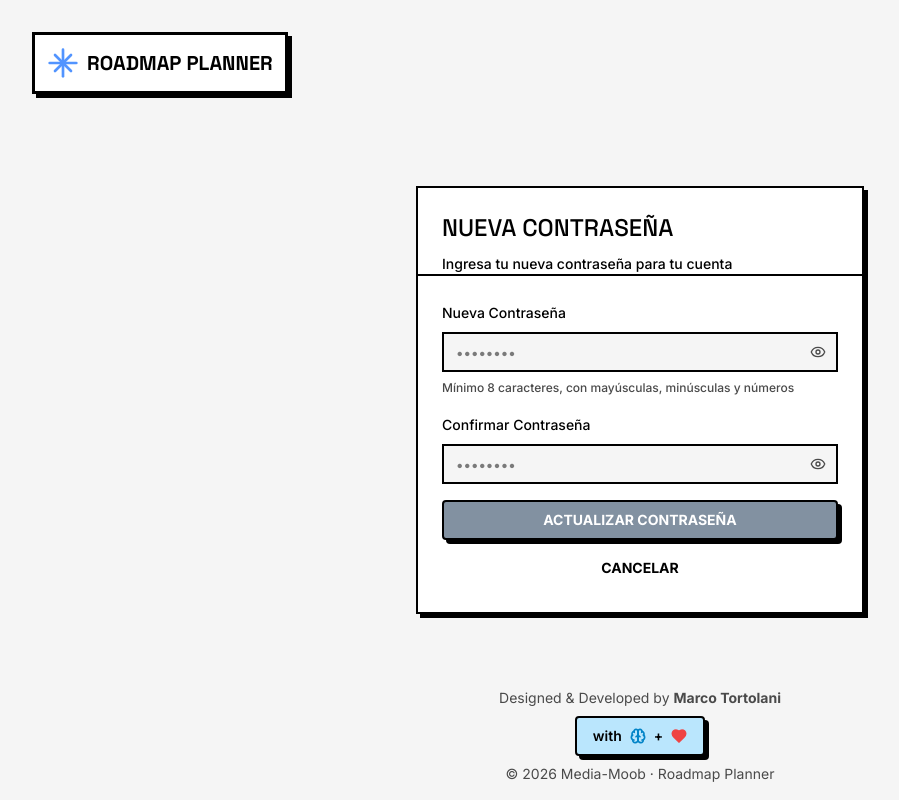
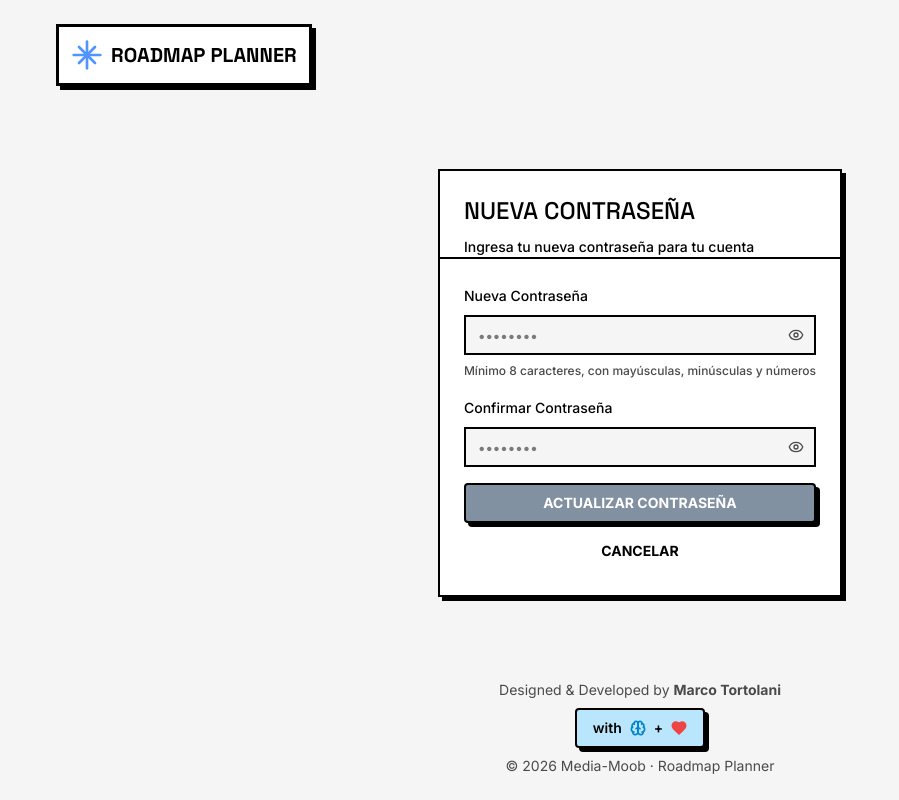
Before and after one commit to marcotortolani/moob-roadmap-planner, a Next.js app: page /reset-password in a window 1280 px wide. Shown: the whole page, without its empty margins (0-899 px from the left). Built offline with nearby package versions, Linux system fonts and the light colour scheme; no server answers.

Commit message:
fix product card language, fix auth pages

```diff
--- a/src/app/(auth)/layout.tsx
+++ b/src/app/(auth)/layout.tsx
@@ -8,9 +8,10 @@ export default function AuthLayout({
   children: React.ReactNode
 }) {
   return (
-    <div className="flex min-h-screen w-full flex-col items-center justify-center bg-neo-gray-light p-4">
+    <div className="w-full min-h-screen overflow-hidden flex flex-col items-center justify-between gap-8 bg-neo-gray-light p-4">
       {/* Logo flotante arriba */}
-      <div className="absolute top-8 left-8 border-3 border-black shadow-neo-md bg-white p-3">
+      <div className=" w-full md:translate-x-10">
+        <div className="w-fit translate-y-2 h-fit border-3 border-black shadow-neo-md bg-white p-3">
           <div className="flex items-center gap-2">
             <Logo
               className="h-8 w-8"
@@ -21,12 +22,15 @@ export default function AuthLayout({
             </span>
           </div>
         </div>
+      </div>
 
       {/* Contenido centrado */}
-      <main className="w-full max-w-md">{children}</main>
+      <main className="w-full max-w-md h-full min-h-fit flex flex-col items-center justify-center">
+        {children}
+      </main>
 
       {/* Footer */}
-      <footer className="absolute bottom-4 text-center text-sm text-muted-foreground">
+      <footer className="-translate-y-2 min-h-fit text-center text-sm text-muted-foreground">
         <div className="flex flex-col items-center justify-center gap-2">
           <p className=" font-normal">
             Designed & Developed by{' '}
--- a/src/components/product-card.tsx
+++ b/src/components/product-card.tsx
@@ -15,6 +15,7 @@ import { es } from 'date-fns/locale'
 import type { Product, Status } from '@/lib/types'
 import { STATUS_OPTIONS } from '@/lib/constants'
 import { COUNTRIES } from '@/lib/countries'
+import { getLanguageName } from '@/lib/languages'
 import { useAuth } from '@/context/auth-context'
 import { usePermissionChecks } from '@/lib/rbac/hooks'
 import { useDeleteProduct } from '@/hooks/queries'
@@ -115,6 +116,11 @@ export const ProductCard = memo(function ProductCard({
   const formattedEndDate = useMemo(
     () => format(product.endDate, 'd MMM, yyyy', { locale: es }),
     [product.endDate],
+  )
+
+  const languageName = useMemo(
+    () => getLanguageName(product.language),
+    [product.language],
   )
 
   // Memoize callbacks
@@ -244,7 +250,7 @@ export const ProductCard = memo(function ProductCard({
                 text={country?.name}
                 flag={country?.flag}
               />
-              <InfoLine icon={Globe} text={product.language} />
+              <InfoLine icon={Globe} text={languageName} />
             </div>
 
             {product.comments && (
--- a/src/components/product-detail-modal.tsx
+++ b/src/components/product-detail-modal.tsx
@@ -35,6 +35,7 @@ import {
 import { Product, User, Status } from '@/lib/types'
 import { STATUS_OPTIONS, MILESTONE_STATUS_OPTIONS } from '@/lib/constants'
 import { COUNTRIES } from '@/lib/countries'
+import { getLanguageName } from '@/lib/languages'
 import { format } from 'date-fns'
 import { es } from 'date-fns/locale'
 import {
@@ -421,7 +422,7 @@ export function ProductDetailModal({
                     <InfoItem
                       icon={Globe}
                       label="Idioma"
-                      value={product.language}
+                      value={getLanguageName(product.language)}
                     />
                   </div>
                   <div className="grid grid-cols-1 md:grid-cols-2 gap-4">
```
Lines whose indentation alone changed are shown as unchanged.
